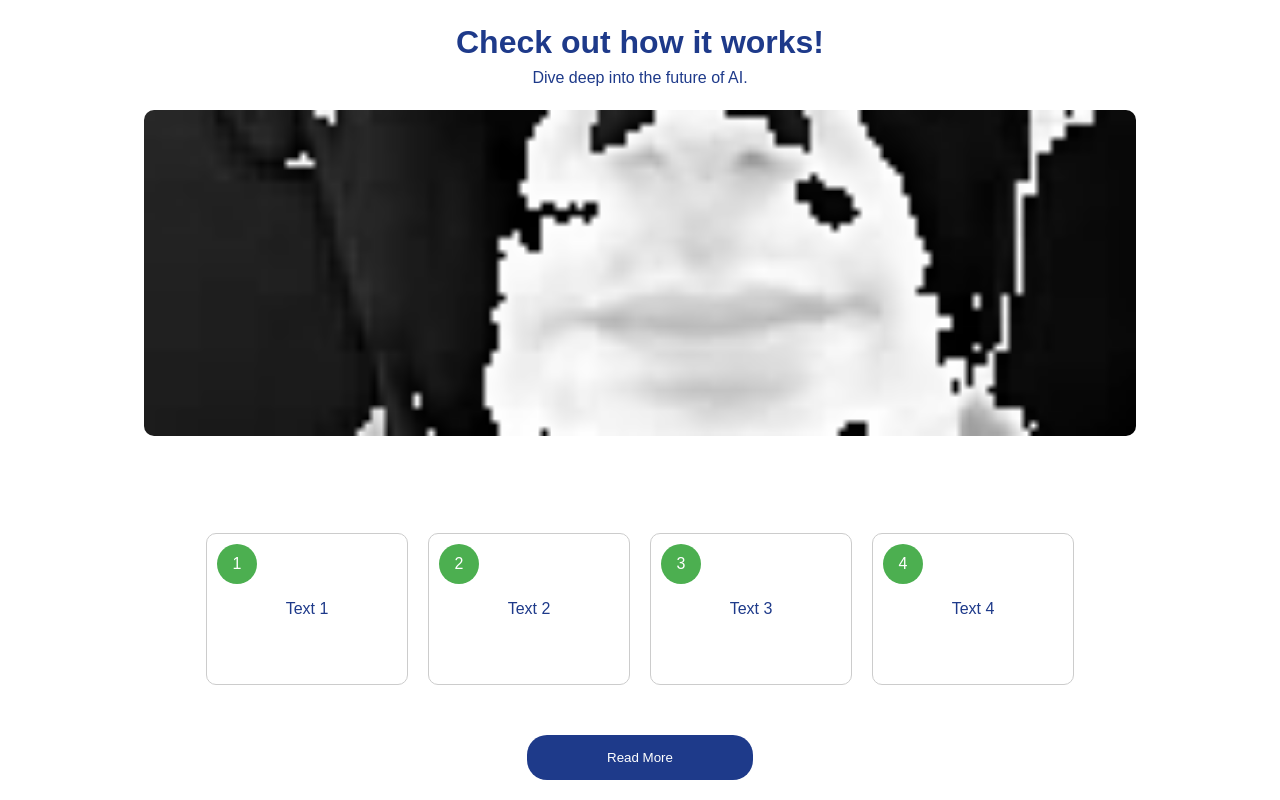
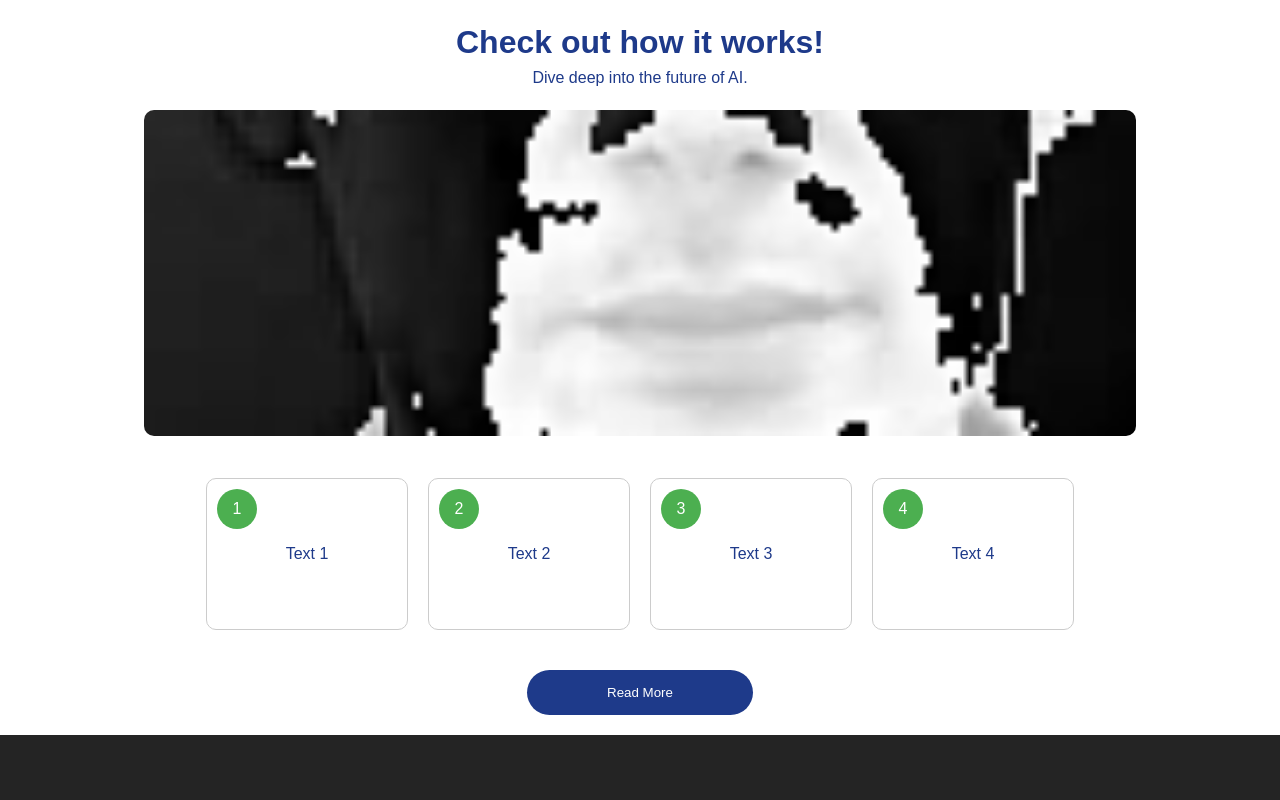
Before and after one commit to Chrisawgey/LipReadv.1, a React (Vite) app in the folder my-first-react-app/: page / in a window 1280 px wide. Shown: the part 558-1358 px from the top of the page. After the commit the page ends 1293 px from the top, so only its background shows below. Built offline with nearby package versions, Linux system fonts and the light colour scheme.

Commit message:
fixed spacing and b shape

```diff
--- a/my-first-react-app/src/Components/body.jsx
+++ b/my-first-react-app/src/Components/body.jsx
@@ -19,7 +19,7 @@ export default function Body() {
     const gridContainerStyle = {
       display: 'flex',                    // Use flexbox for a row layout
       justifyContent: 'center',           // Center align items horizontally
-      marginTop: '80px',                  // Optional: Adjust top margin for spacing
+      marginTop: '25px',                  // Optional: Adjust top margin for spacing
       flexWrap: 'wrap',                   // Enable wrapping to handle multiple rows
     };
 
@@ -59,8 +59,8 @@ export default function Body() {
       backgroundColor: '#1E3A8A',         // Dark blue background color
       color: '#FFFFFF',                   // White text color
       padding: '15px 80px',               // Padding inside the button
-      marginTop: '40px',                  // Top margin for spacing
-      borderRadius: '20px',                // Border radius
+      marginTop: '30px',                  // Top margin for spacing
+      borderRadius: '50px',                // Border radius
       border: 'none',                     // No border
       cursor: 'pointer',                  // Pointer cursor on hover
       transition: 'background-color 0.3s',  // Smooth transition for background color
```
